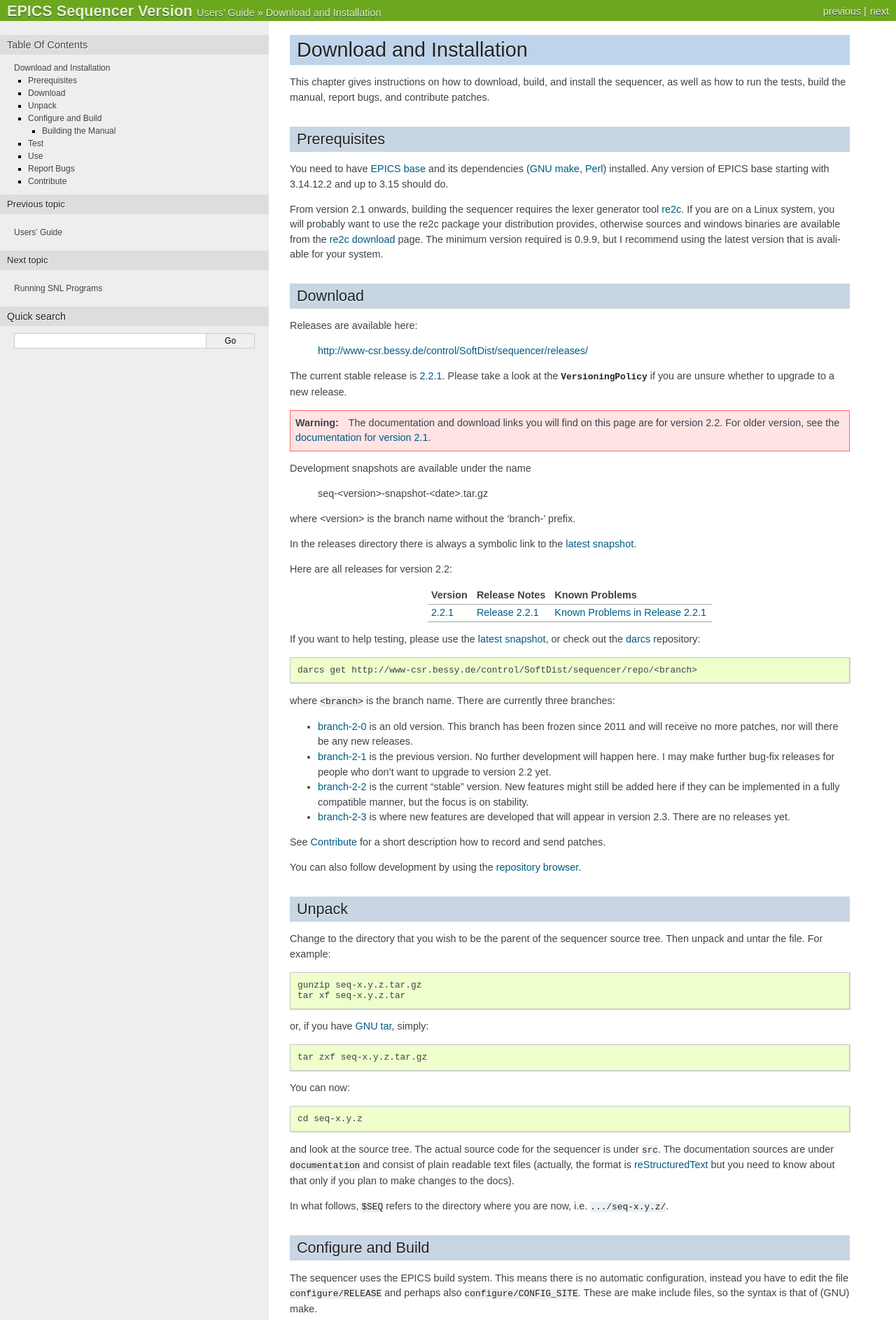
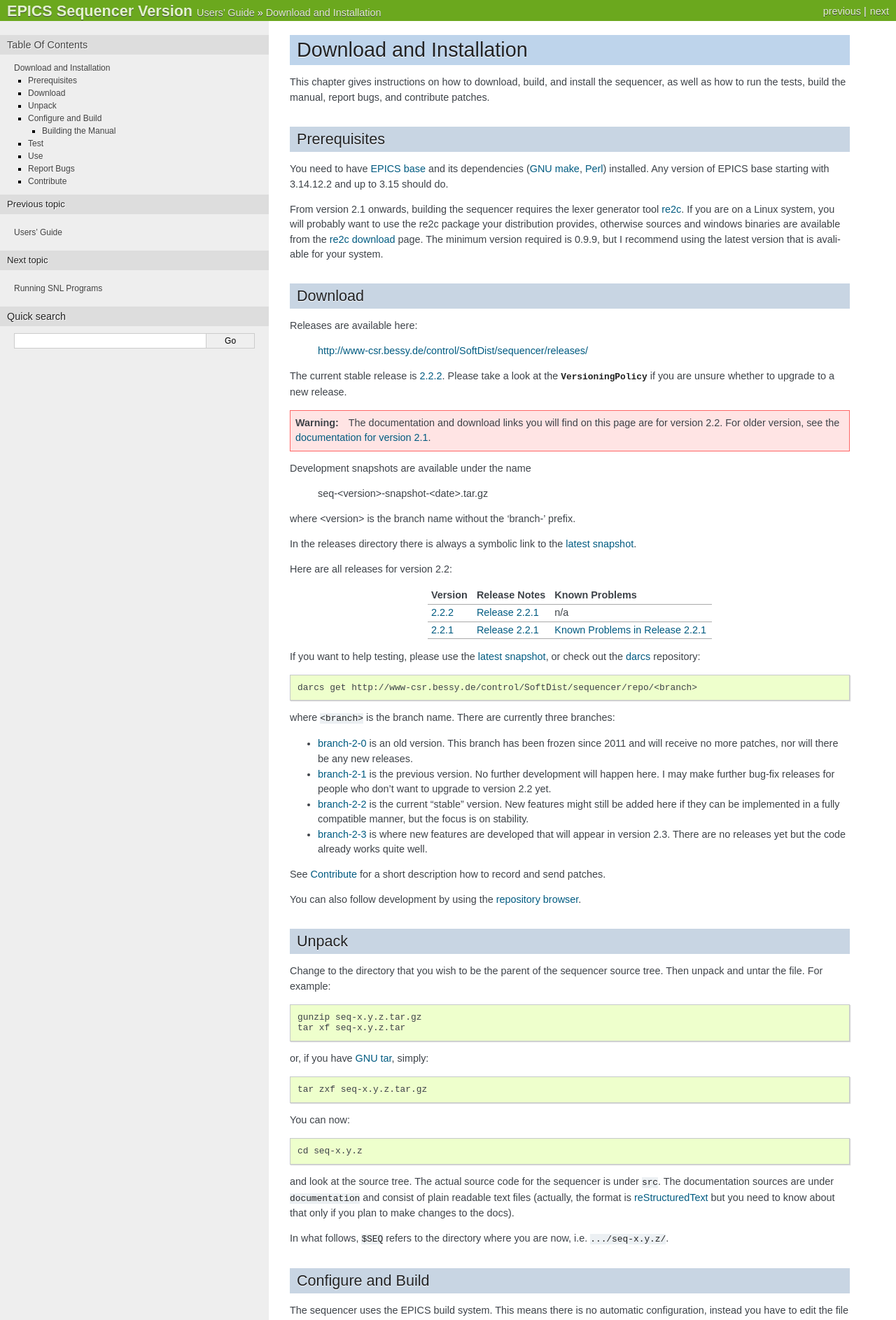
Before and after one commit to jeonghanlee/sequencer-2-2, a Sphinx documentation site: the page built from documentation/Installation.txt, in a window 1280 px wide. Shown: the top 1886 px of the page at 70% size. Built offline with Sphinx 7.4.7, drawn with Linux system fonts in a browser that asks for light colours; pages that are not in the unit, such as notebooks, are missing from menus.

Commit message:
docs: updated installation page for release 2.2.2

```diff
--- a/documentation/Installation.txt
+++ b/documentation/Installation.txt
@@ -33,7 +33,7 @@
 
    http://www-csr.bessy.de/control/SoftDist/sequencer/releases/
 
-The current stable release is `2.2.1`_. Please take a look at the
+The current stable release is `2.2.2`_. Please take a look at the
 `VersioningPolicy` if you are unsure whether to upgrade to
 a new release.
 
@@ -56,6 +56,7 @@
    ========== =========================== ============================
    Version    Release Notes               Known Problems
    ========== =========================== ============================
+   `2.2.2`_   `Release_Notes_2.2.1`       n/a
    `2.2.1`_   `Release_Notes_2.2.1`       `Known_Problems_2.2.1`
    ========== =========================== ============================
 
@@ -78,7 +79,7 @@
   the focus is on stability.
 
 * `branch-2-3`_ is where new features are developed that will appear in
-  version 2.3. There are no releases yet.
+  version 2.3. There are no releases yet but the code already works quite well.
 
 See `Contribute`_ for a short description how to record and send
 patches.
@@ -86,6 +87,7 @@
 You can also follow development by using the `repository browser`_.
 
 .. _latest snapshot: http://www-csr.bessy.de/control/SoftDist/sequencer/releases/seq-2-2-snapshot-latest.tar.gz
+.. _2.2.2: http://www-csr.bessy.de/control/SoftDist/sequencer/releases/seq-2.2.2.tar.gz
 .. _2.2.1: http://www-csr.bessy.de/control/SoftDist/sequencer/releases/seq-2.2.1.tar.gz
 .. _repository browser: http://www-csr.bessy.de/cgi-bin/darcsweb.cgi
 .. _branch-2-0: http://www-csr.bessy.de/cgi-bin/darcsweb.cgi?r=seq%20branch-2-0;a=summary
```
